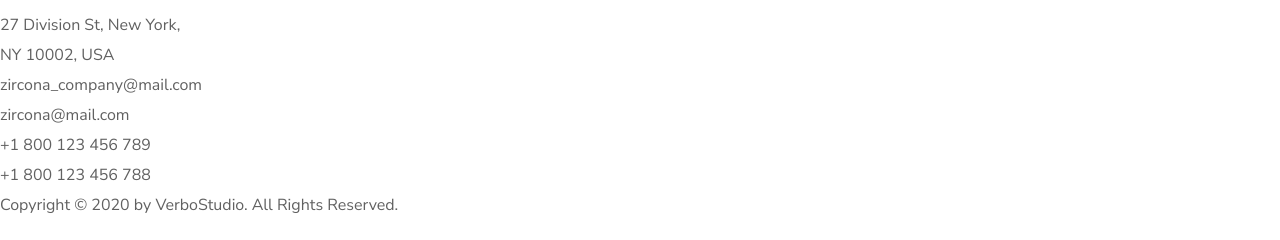
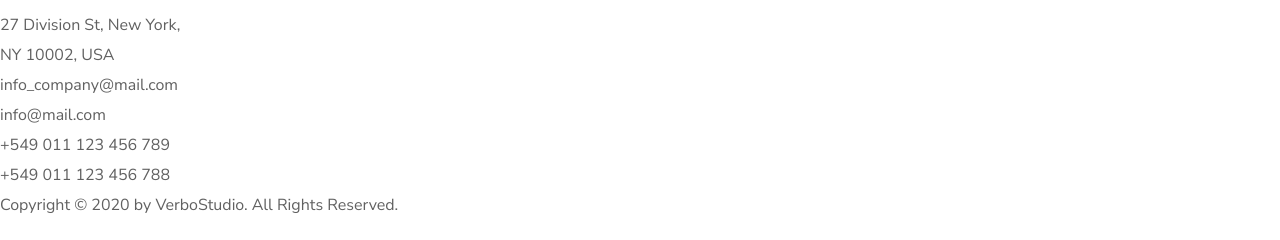
Before and after one commit to jorgerepossi/sls-poc, a React (Create React App) app in the folder frontend/: page / in a window 1280 px wide. Shown: the part 264-504 px from the top of the page. Built offline with nearby package versions, Linux system fonts and the light colour scheme; no server answers.

Commit message:
Container Data

```diff
--- a/frontend/src/components/Navbar/Data.js
+++ b/frontend/src/components/Navbar/Data.js
@@ -32,11 +32,11 @@ export const InfoData = [
     infoContentSecond: "NY 10002, USA",
   },
   {
-    infoContentFirst: "zircona_company@mail.com",
-    infoContentSecond: "zircona@mail.com",
+    infoContentFirst: "info_company@mail.com",
+    infoContentSecond: "info@mail.com",
   },
   {
-    infoContentFirst: "+1 800 123 456 789",
-    infoContentSecond: "+1 800 123 456 788",
+    infoContentFirst: "+549 011 123 456 789",
+    infoContentSecond: "+549 011 123 456 788",
   },
 ];
--- a/frontend/src/components/UI/Container/Container.tsx
+++ b/frontend/src/components/UI/Container/Container.tsx
@@ -2,15 +2,22 @@ import React from "react";
 import styled from "@emotion/styled";
 
 interface ContainerProps {
-  id?: string
+  id?: string;
+  className?: string;
 }
 
 const ContainerStyled = styled.div`
   width: 100%;
 `;
 
-
-
-export const Container: React.FC<ContainerProps> = ({ children, id }): JSX.Element => {
-  return <ContainerStyled id={id}>{children}</ContainerStyled>;
+export const Container: React.FC<ContainerProps> = ({
+  children,
+  id,
+  className,
+}): JSX.Element => {
+  return (
+    <ContainerStyled id={id} className={className}>
+      {children}
+    </ContainerStyled>
+  );
 };
--- a/frontend/src/index.tsx
+++ b/frontend/src/index.tsx
@@ -15,7 +15,6 @@ import { Navigation } from "./components/Navbar";
 
 import "./components/styles/Reset.scss";
 import "./components/styles/Main.scss";
-
 import "./components/styles/Normalize.css";
 
 const store = configureStore({
@@ -27,9 +26,7 @@ ReactDOM.render(
     <Provider store={store}>
       <ApolloProvider client={apolloClient}>
         <BrowserRouter>
-          <Header>
-            <Navigation />
-          </Header>
+          <Header children={<Navigation />} />
           <Layout>{routes}</Layout>
           <Footer />
         </BrowserRouter>
```
